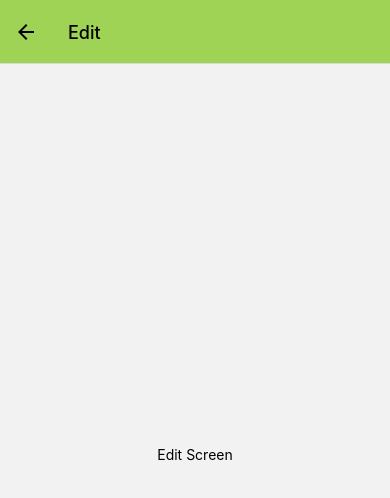
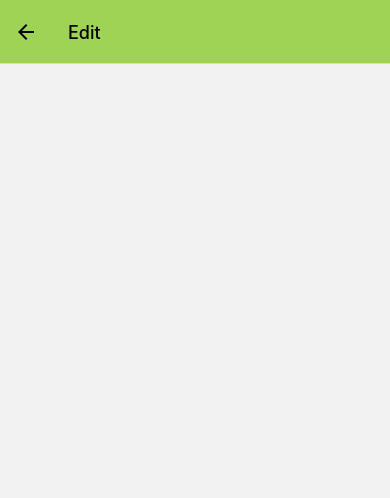
Before and after one commit to MrMuffinooo/audioFlashcardsV2, a React Native app: screen /Edit in a window 390 px wide. Shown: the top 498 px of the page. Built offline with nearby package versions, Linux system fonts and the light colour scheme.

Commit message:
Implemented adding and deleting from storage

```diff
--- a/package.json
+++ b/package.json
@@ -10,6 +10,7 @@
     "lint": "eslint ."
   },
   "dependencies": {
+    "@react-native-async-storage/async-storage": "^1.16.2",
     "@react-navigation/native": "^6.0.8",
     "@react-navigation/native-stack": "^6.5.0",
     "react": "17.0.2",
--- a/src/scenes/add.tsx
+++ b/src/scenes/add.tsx
@@ -3,10 +3,39 @@ import {View, StyleSheet} from 'react-native';
 import {IconButton} from 'react-native-paper';
 import {MyTextInput} from '../components/MyTextInput';
 import {COLOR_SECONDARY, COLOR_SECONDARY_TEXT} from '../styles/colors';
+import AsyncStorage from '@react-native-async-storage/async-storage';
+import {useRef} from 'react';
+
+interface flashcard {
+  native: string;
+  translation: string;
+  lastSeen: number;
+}
 
 function AddScreen() {
   const [textNative, setTextNative] = React.useState('');
   const [textTranslation, setTextTranslation] = React.useState('');
+  const inputsRef = useRef(null);
+
+  const storeData = async (value: flashcard) => {
+    const jsonValue = JSON.stringify(value);
+    try {
+      await AsyncStorage.setItem(String(Date.now()), jsonValue);
+    } catch (e) {
+      console.error('Error while saving data');
+    }
+  };
+
+  const onClick = () => {
+    const obj = {
+      native: textNative,
+      translation: textTranslation,
+      lastSeen: Date.now(),
+    };
+    storeData(obj);
+    setTextNative('');
+    setTextTranslation('');
+  };
 
   return (
     <View style={{flex: 1, alignItems: 'center', justifyContent: 'center'}}>
@@ -22,10 +51,11 @@ function AddScreen() {
       />
       <View style={styles.spacer} />
       <IconButton
+        disabled={textNative == '' || textTranslation == ''}
         icon={require('../assets/icons/done_36.png')}
         size={36}
         color={COLOR_SECONDARY_TEXT}
-        onPress={() => console.log('Pressed')}
+        onPress={onClick}
         style={styles.button}
       />
     </View>
--- a/src/scenes/edit.tsx
+++ b/src/scenes/edit.tsx
@@ -1,12 +1,143 @@
 import * as React from 'react';
-import {View, Text} from 'react-native';
+import {
+  View,
+  Text,
+  Touchable,
+  TouchableOpacity,
+  FlatList,
+  StyleSheet,
+} from 'react-native';
+import AsyncStorage from '@react-native-async-storage/async-storage';
+import {useEffect, useState} from 'react';
+import {COLOR_BRIGHT, COLOR_DARK} from '../styles/colors';
+import {IconButton} from 'react-native-paper';
+
+interface itemProps {
+  id: string;
+  native: string;
+  translation: string;
+  nativeFirst?: boolean;
+}
 
 function EditScreen() {
+  const [flashcards, setFlshcards] = useState([]);
+  const [nativeFirst, setNativeFirst] = useState(true);
+
+  function Item(props: itemProps) {
+    const delItem = async (id: string) => {
+      console.log('deleting!!!');
+      try {
+        await AsyncStorage.removeItem(id);
+      } catch (e) {
+        console.error("Couldn't delete item", e);
+      }
+    };
+    return (
+      <TouchableOpacity style={styles.item}>
+        <View style={{flexGrow: 1}}>
+          <Text style={styles.topText}>
+            {props.nativeFirst ? props.native : props.translation}
+          </Text>
+          <Text style={styles.bottomText}>
+            {'      '}
+            {!props.nativeFirst ? props.native : props.translation}
+          </Text>
+        </View>
+        <View>
+          <IconButton
+            icon={require('../assets/icons/close_24.png')}
+            size={24}
+            color={'#555'}
+            onPress={i => delItem(props.id).then(updateFlashcards)}
+            style={styles.button}
+          />
+        </View>
+      </TouchableOpacity>
+    );
+  }
+
+  const renderItem = (
+    item: {index: number; item: string[]},
+    nativeFirst: boolean,
+  ) => {
+    const obj = JSON.parse(item.item[1]);
+    return (
+      <Item
+        id={item.item[0]}
+        native={obj.native}
+        translation={obj.translation}
+        nativeFirst={nativeFirst}
+      />
+    );
+  };
+
+  const fetchFlashcards = async () => {
+    const keys = await AsyncStorage.getAllKeys();
+    // @ts-ignore: keys unmodified
+    const fl = await AsyncStorage.multiGet(keys);
+    return fl;
+  };
+
+  const updateFlashcards = () => {
+    fetchFlashcards()
+      // @ts-ignore: readonly
+      .then(fl => setFlshcards(fl))
+      .catch(e => console.error("Can't fetch flashcards\n" + e));
+  };
+
+  useEffect(() => {
+    updateFlashcards();
+  }, []);
   return (
     <View style={{flex: 1, alignItems: 'center', justifyContent: 'center'}}>
-      <Text>Edit Screen</Text>
+      <FlatList
+        style={{width: '100%'}}
+        contentContainerStyle={styles.flatList}
+        data={flashcards}
+        renderItem={item => renderItem(item, nativeFirst)}
+        keyExtractor={item => item.index}
+      />
     </View>
   );
 }
 
+const styles = StyleSheet.create({
+  item: {
+    backgroundColor: COLOR_BRIGHT,
+    width: '90%',
+    marginHorizontal: '5%',
+    justifyContent: 'center',
+    paddingVertical: 6,
+    paddingLeft: 30,
+    marginVertical: 8,
+    borderRadius: 10,
+    shadowColor: '#000',
+    shadowOffset: {
+      width: 0,
+      height: 3,
+    },
+    shadowOpacity: 0.27,
+    shadowRadius: 4.65,
+
+    elevation: 6,
+    flexDirection: 'row',
+  },
+  topText: {
+    fontWeight: 'bold',
+    color: COLOR_DARK,
+  },
+  bottomText: {
+    color: '#222',
+  },
+
+  flatList: {
+    width: '100%',
+  },
+  button: {
+    margin: 0,
+    marginRight: 10,
+    color: '#222',
+  },
+});
+
 export default EditScreen;
```
Also changed, not shown: src/assets/icons/close_24.png (added), 1 other file (tests, documents, lock files or other folders).
